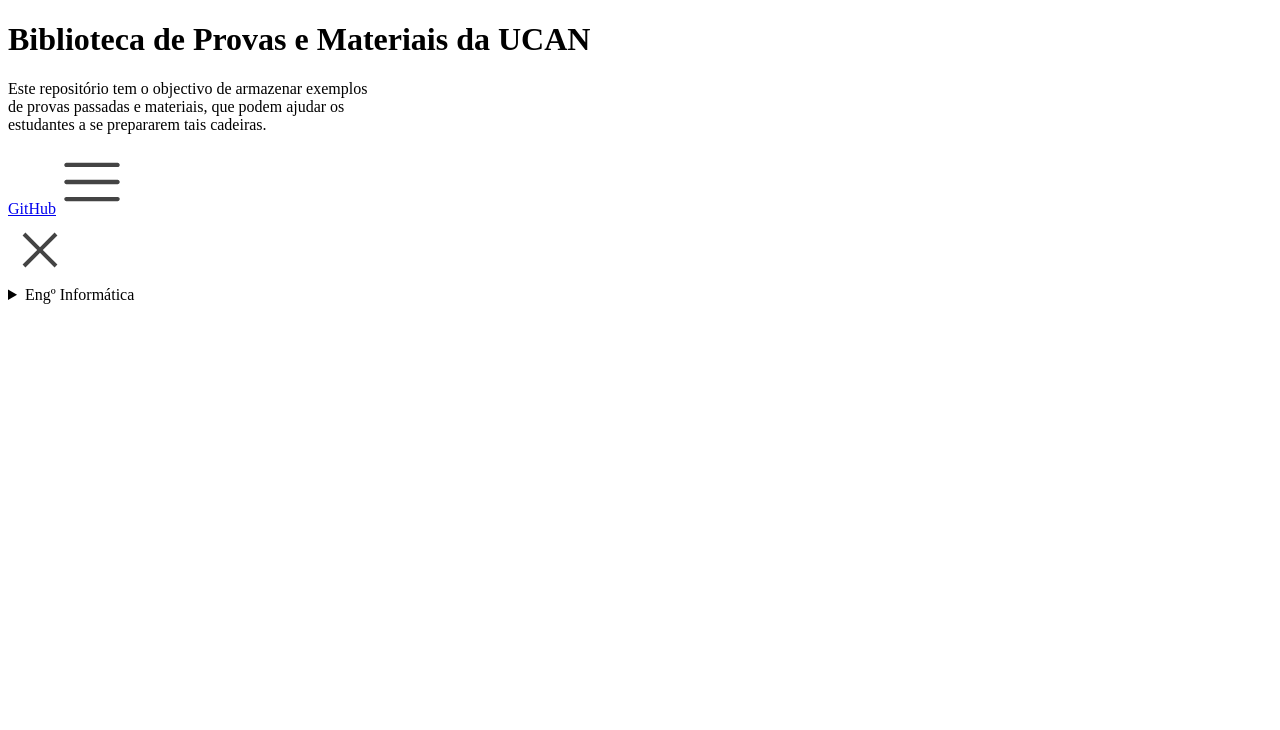
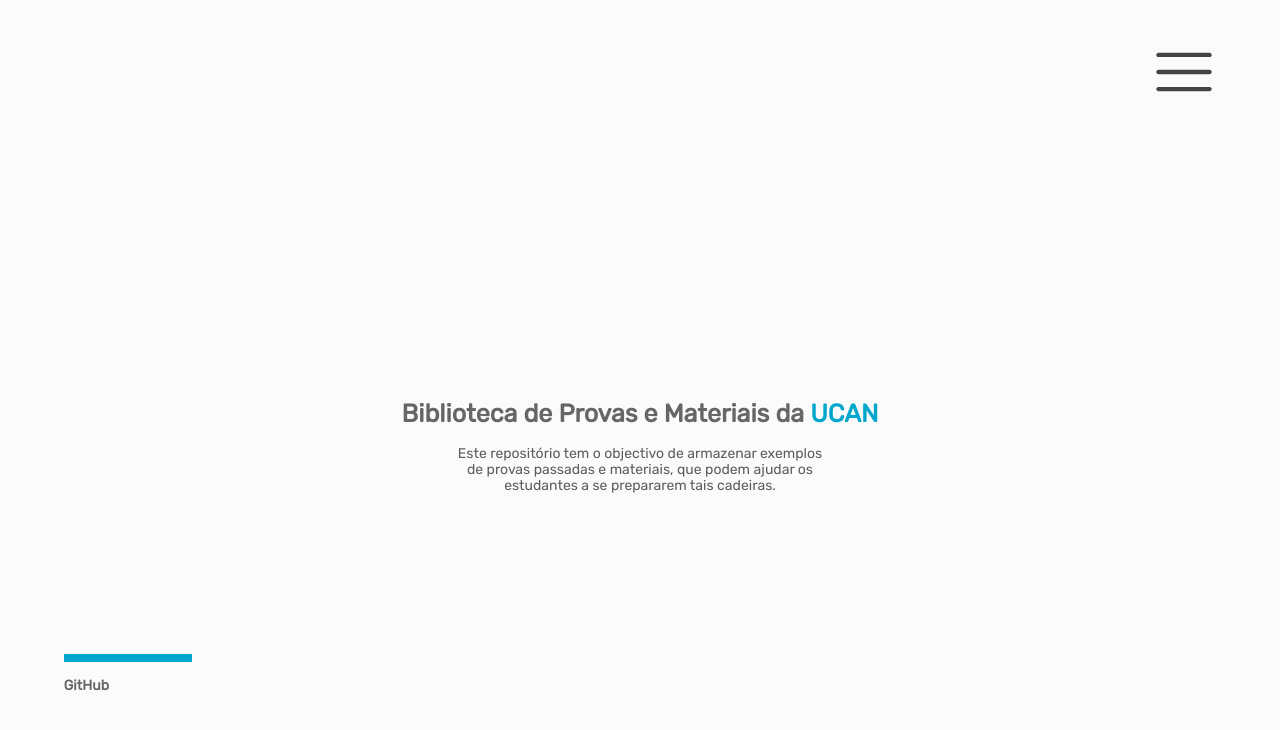
Before and after one commit to ProvasUcan/biblioteca-de-provas-e-materiais-site, a plain HTML site: page index.html in a window 1280 px wide. Drawn offline with nearby package versions, Linux system fonts and the light colour scheme; the site is published under a folder, as on GitHub Pages, so addresses that start at the root find nothing.

Commit message:
Corrigindo o bug que tinha no link CSS

```diff
--- a/index.html
+++ b/index.html
@@ -5,8 +5,8 @@
     <meta charset="UTF-8">
     <meta http-equiv="X-UA-Compatible" content="IE=edge">
     <meta name="viewport" content="width=device-width, initial-scale=1.0">
-    <link rel="stylesheet" href="/css/normalize/normalize.css">
-    <link rel="stylesheet" href="/css/index.css">
+    <link rel="stylesheet" href="css/normalize/normalize.css">
+    <link rel="stylesheet" href="css/index.css">
     <script src="https://cdn.jsdelivr.net/npm/vue/dist/vue.js"></script>
     <script src="https://kit.fontawesome.com/5c7edfd842.js" crossorigin="anonymous"></script>
     <title>Bibliotecas de Provas UCAN</title>
```
